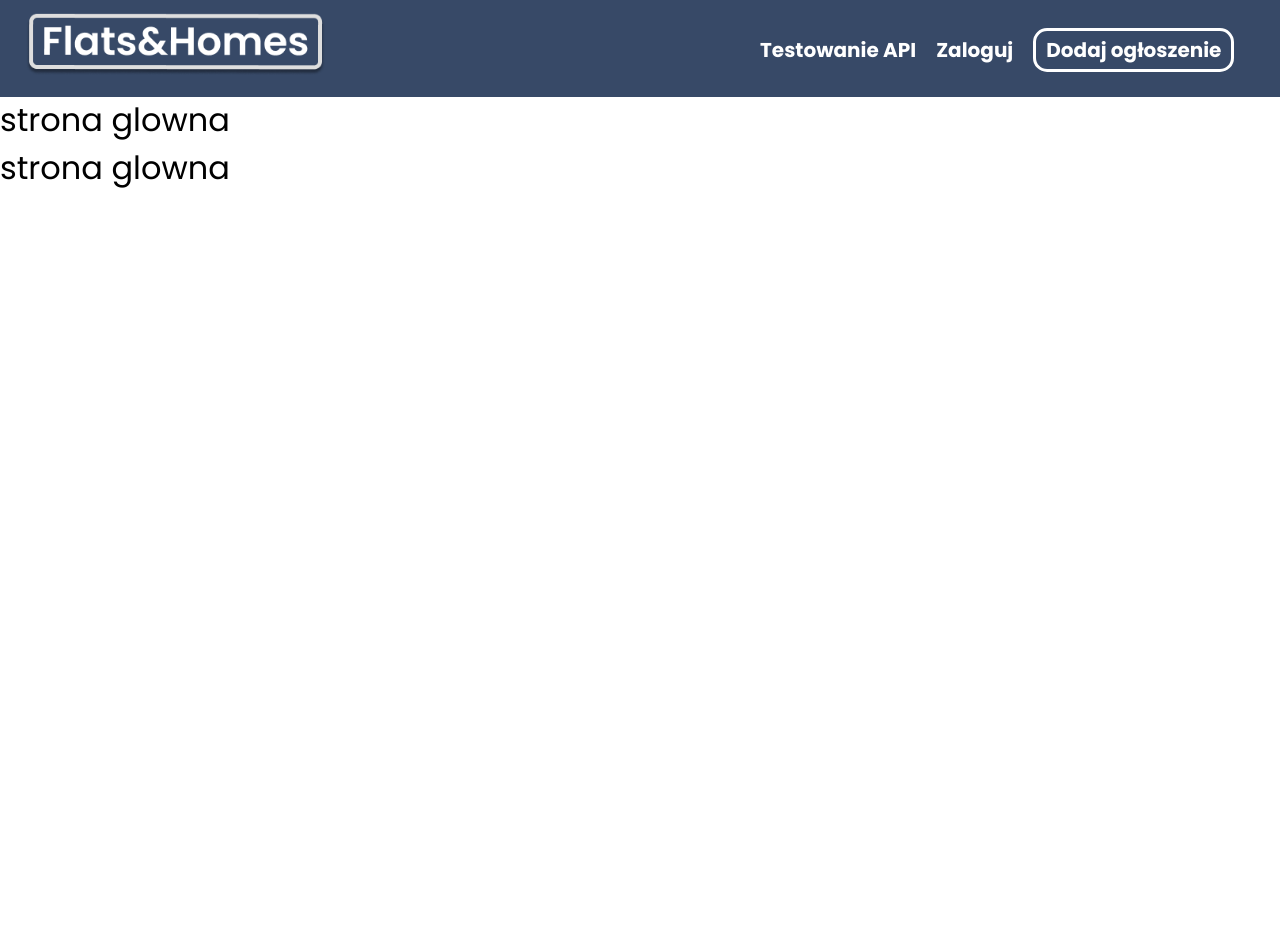
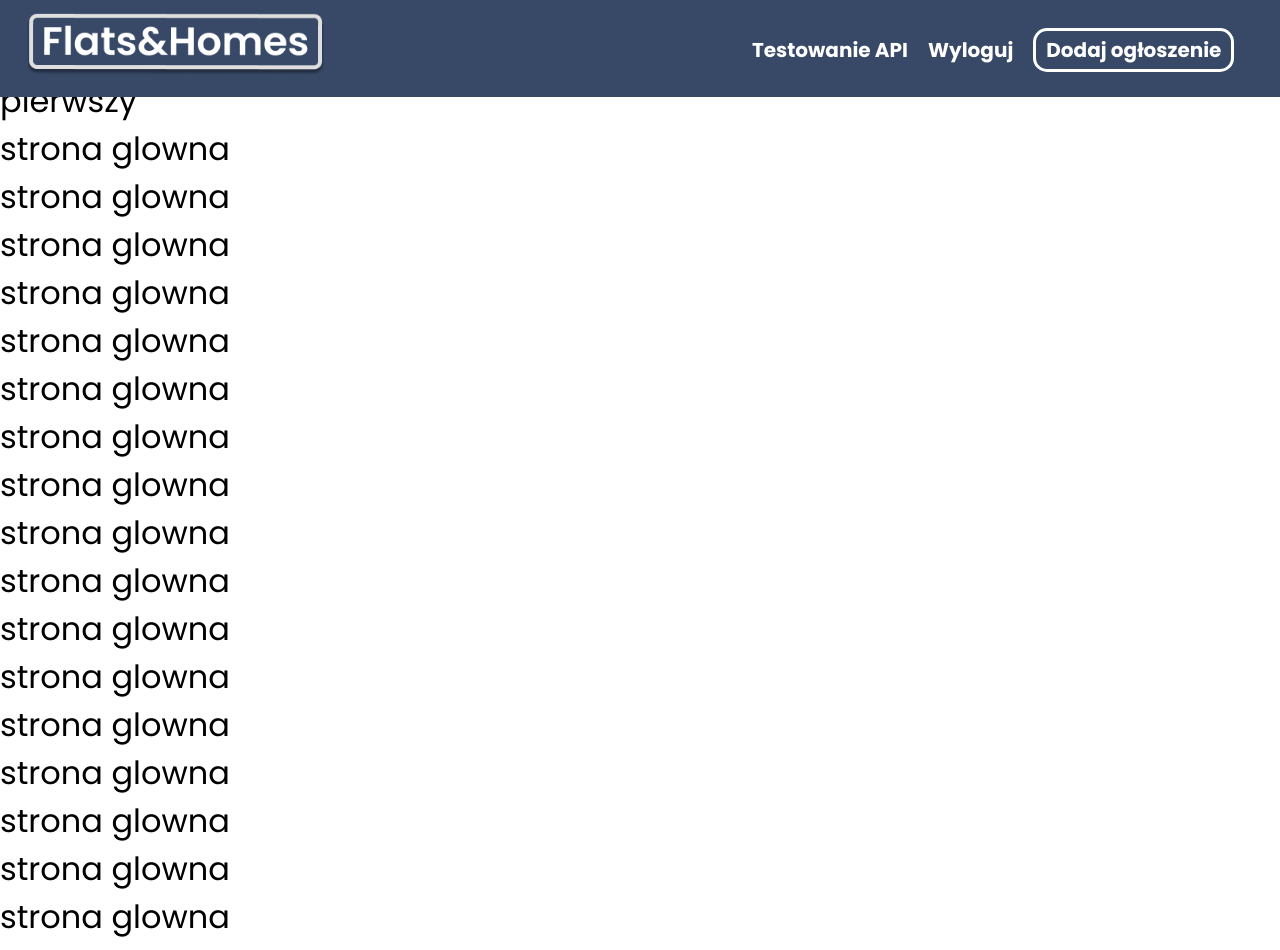
Before and after one commit to StefanSudyk/DATABASE_SOFTWARE_ENGINEERING_PROJECT, a React (Vite) app in the folder client/: page / in a window 1280 px wide. Shown: the top 950 px of the page. Before the commit the page ends 800 px from the top, so only its background shows below. Built offline with nearby package versions, Linux system fonts and the light colour scheme.

Commit message:
navbar always on top, created folders structure

```diff
--- a/client/src/App.jsx
+++ b/client/src/App.jsx
@@ -1,15 +1,15 @@
 import React from 'react'
 import Navbar from '../src/Components/Navbar/Navbar.jsx'
 import {BrowserRouter, Routes, Route} from "react-router-dom"
-import WyswtlApi from './Components/Pages/WyswtlApi.jsx';
-import Zaloguj from './Components/Pages/Zaloguj.jsx'
-import Wyloguj from './Components/Pages/Wyloguj.jsx'
-import Strona_glowna from './Components/Pages/Strona_glowna.jsx'
-import Dodaj_ogloszenie from './Components/Pages/Dodaj_ogloszenie.jsx'
+import WyswtlApi from './Components/Pages/WyswtlApi/WyswtlApi.jsx';
+import Zaloguj from './Components/Pages/Zaloguj/Zaloguj.jsx'
+import Wyloguj from './Components/Pages/Wyloguj/Wyloguj.jsx'
+import Strona_glowna from './Components/Pages/Strona_glowna/Strona_glowna.jsx'
+import Dodaj_ogloszenie from './Components/Pages/Dodaj_ogloszenie/Dodaj_ogloszenie.jsx'
 
 
 const App = () => {
-  const isLoggedIn = false;
+  const isLoggedIn = true;
   return (
 
     <BrowserRouter>
--- a/client/src/Components/Navbar/Navbar.css
+++ b/client/src/Components/Navbar/Navbar.css
@@ -9,6 +9,7 @@
     color:white;
     text-shadow: black;
     position: fixed;
+    z-index:1000;
 
 
 }
--- a/client/src/Components/Pages/Dodaj_ogloszenie.jsx
+++ b/client/src/Components/Pages/Dodaj_ogloszenie/Dodaj_ogloszenie.jsx
@@ -1,9 +1,9 @@
 import React from 'react'
-
+import './Dodaj_ogloszenie.css'
 const Dodaj_ogloszenie = () => {
   return (
-    <div>
-       <div>
+    <div className='chuj'>
+       <div >
         dodaj ogloszenie
       </div>
 
--- a/client/src/Components/Pages/Strona_glowna.jsx
+++ /dev/null
@@ -1,25 +0,0 @@
-import React from 'react'
-
-const Strona_glowna = () => {
-  return (
-    <div>
-    <div>
-      strona glowna
-      </div>
-
-    <div>
-      strona glowna
-      </div>
-
-    <div>
-      strona glowna
-      </div>
-
-    <div>
-      strona glowna
-      </div>
-    </div>
-  )
-}
-
-export default Strona_glowna
--- /dev/null
+++ b/client/src/Components/Pages/Strona_glowna/Strona_glowna.css
@@ -0,0 +1,4 @@
+.hello{
+   position: sticky;
+   padding-top:6%;
+}
--- /dev/null
+++ b/client/src/Components/Pages/Strona_glowna/Strona_glowna.jsx
@@ -0,0 +1,103 @@
+import React from 'react'
+import './Strona_glowna.css'
+
+const Strona_glowna = () => {
+  return (
+    <div className='hello'>
+
+    <div>
+      pierwszy
+      </div>
+
+    <div>
+      strona glowna
+      </div>
+
+    <div>
+      strona glowna
+      </div>
+
+    <div>
+      strona glowna
+      </div>
+      <div>
+      strona glowna
+      </div>
+
+    <div>
+      strona glowna
+      </div>
+
+    <div>
+      strona glowna
+      </div>
+
+    <div>
+      strona glowna
+      </div>
+      <div>
+      strona glowna
+      </div>
+
+    <div>
+      strona glowna
+      </div>
+
+    <div>
+      strona glowna
+      </div>
+
+    <div>
+      strona glowna
+      </div>
+      <div>
+      strona glowna
+      </div>
+
+    <div>
+      strona glowna
+      </div>
+
+    <div>
+      strona glowna
+      </div>
+
+    <div>
+      strona glowna
+      </div>
+      <div>
+      strona glowna
+      </div>
+
+    <div>
+      strona glowna
+      </div>
+
+    <div>
+      strona glowna
+      </div>
+
+    <div>
+      strona glowna
+      </div>
+      <div>
+      strona glowna
+      </div>
+
+    <div>
+      strona glowna
+      </div>
+
+    <div>
+      strona glowna
+      </div>
+
+    <div>
+      strona glowna
+      </div>
+
+    </div>
+  )
+}
+
+export default Strona_glowna
```
Also changed, not shown: client/src/Components/Pages/Dodaj_ogloszenie/Dodaj_ogloszenie.css (added), client/src/Components/Pages/Wyloguj/Wyloguj.css (added), client/src/Components/Pages/Wyloguj/Wyloguj.jsx (renamed from client/src/Components/Pages/Wyloguj.jsx), client/src/Components/Pages/WyswtlApi/WyswtlApi.jsx (renamed from client/src/Components/Pages/WyswtlApi.jsx), client/src/Components/Pages/Zaloguj/Zaloguj.jsx (renamed from client/src/Components/Pages/Zaloguj.jsx).
